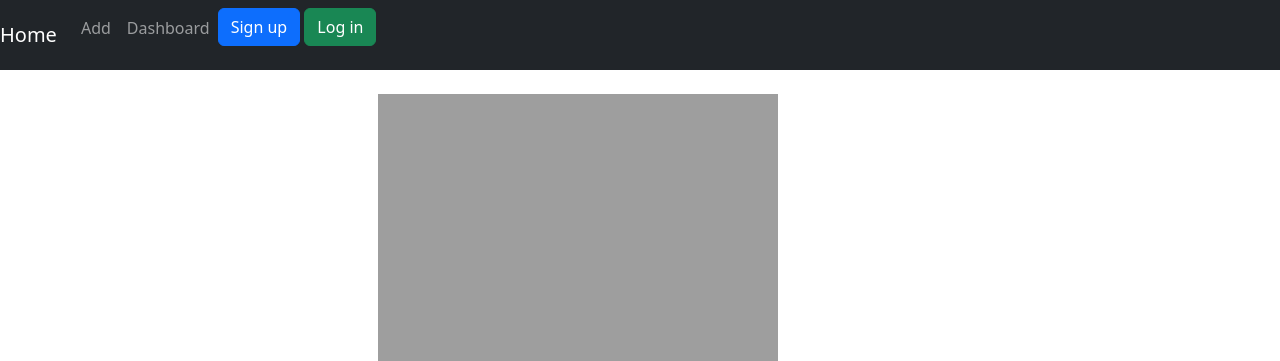
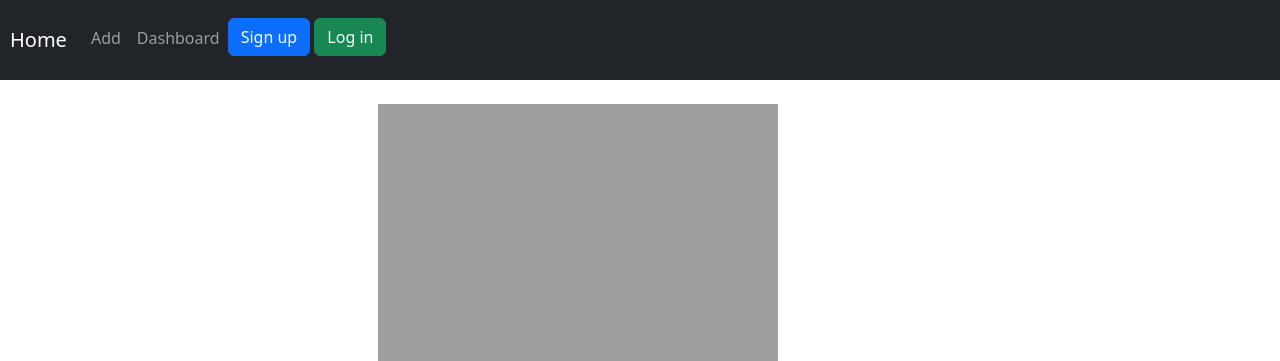
Before and after one commit to AAJJANE/ExpenseTracker, a Flask app: page /register in a window 1280 px wide. Shown: the top 361 px of the page. Run offline with Flask 3, Linux system fonts and the light colour scheme; some libraries are stand-ins or nearby versions.

Commit message:
pre-final edits

```diff
--- a/static/css/style.css
+++ b/static/css/style.css
@@ -8,6 +8,22 @@
 #form-selection input[type=file].form-control {
     background: inherit;
     border: none;
+}
+
+.navbar-brand {
+    margin-left: 10px;
+}
+
+.nav-item {
+    margin-top: 10px;
+}
+
+#sign-up {
+    margin-top: 10px;
+}
+
+#login {
+    margin-top: 10px;
 }
 
 .chart-div {
--- a/templates/base.html
+++ b/templates/base.html
@@ -31,8 +31,8 @@
                                     <a class="navbar-brand" href="{{ url_for('profile') }}">{{ current_user.name }}</a>
                                 {% else %}
                                     <p>
-                                        <a class="btn btn-primary" href="/register">Sign up</a>
-                                        <a class="btn btn-success" href="/login">Log in</a>
+                                        <a class="btn btn-primary" id="sign-up" href="/register">Sign up</a>
+                                        <a class="btn btn-success" id="login" href="/login">Log in</a>
                                     </p>
                                 {% endif %}
                             </div>
```
Also changed, not shown: db/database.sqlite.
